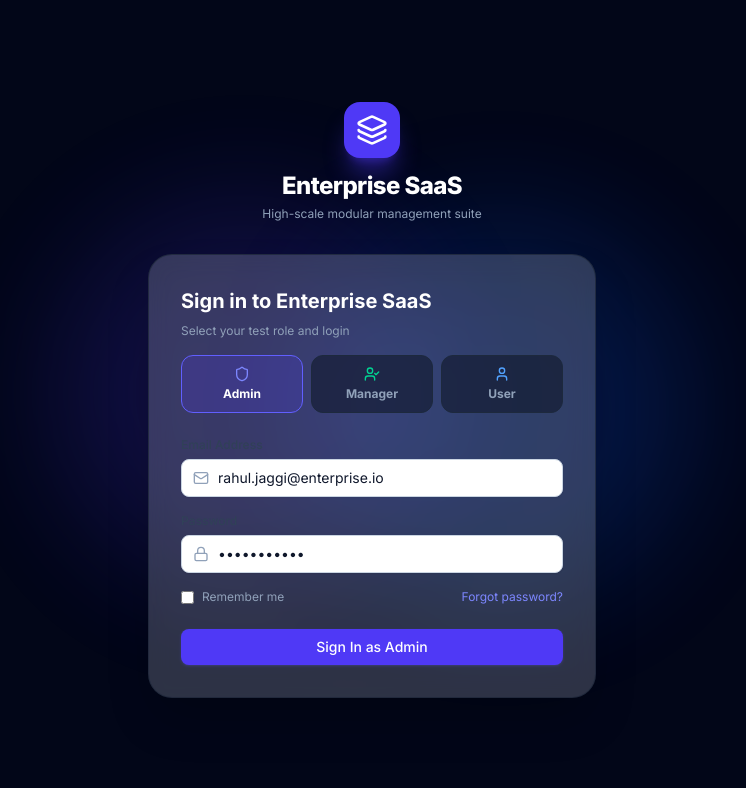
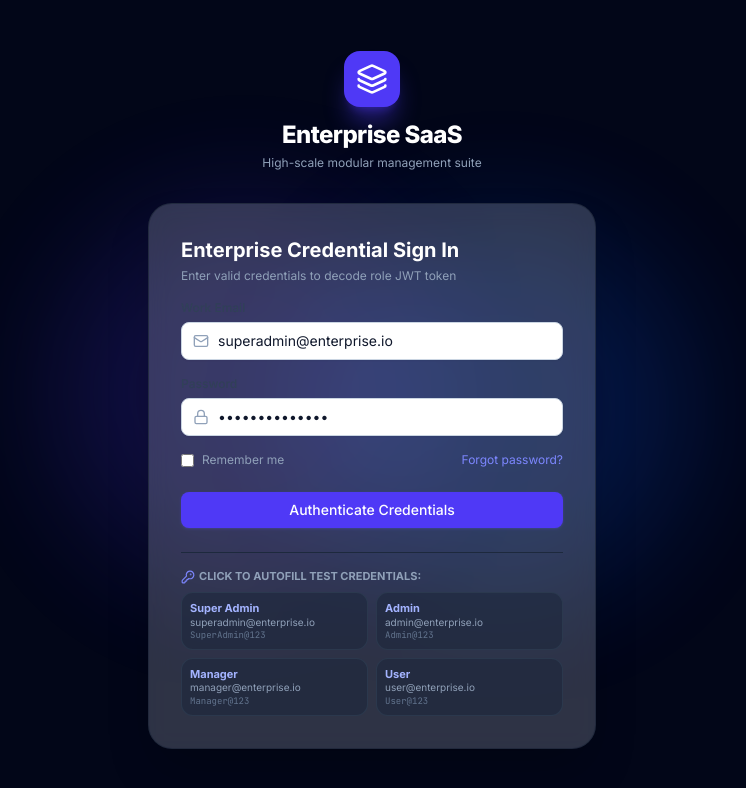
Before and after one commit to RahulJaggi/enterprise-saas-dashboard, a React (Vite) app: page /login in a window 1280 px wide. Shown: the top 788 px of the page, without its empty margins (268-1014 px from the left). Built offline with nearby package versions, Linux system fonts and the light colour scheme.

Commit message:
feat: implement credential-based auth, mock JWT tokens, and generate AUTH_RBAC_REPORT.md

```diff
--- a/src/components/common/ProtectedRoute.tsx
+++ b/src/components/common/ProtectedRoute.tsx
@@ -12,7 +12,7 @@ export const ProtectedRoute: React.FC<ProtectedRouteProps> = ({ module, action =
   const { isAuthenticated, user } = useAuth();
 
   if (!isAuthenticated) {
-    return <Navigate to="/login" replace />;
+    return <Navigate to="/unauthorized" replace />;
   }
 
   if (module && user) {
--- a/src/components/layout/Header.tsx
+++ b/src/components/layout/Header.tsx
@@ -3,7 +3,7 @@ import { Sun, Moon, Bell, Search, ShieldAlert, LogOut, CheckCheck } from 'lucide
 import { useDarkMode } from '../../hooks/useDarkMode';
 import { useAuth } from '../../hooks/useAuth';
 import { useAppDispatch, useAppSelector } from '../../hooks/useAppDispatch';
-import { logout, loginSuccess } from '../../app/authSlice';
+import { logout } from '../../app/authSlice';
 import { markAsRead, markAllAsRead } from '../../app/notificationSlice';
 
 export const Header: React.FC = () => {
@@ -117,30 +117,6 @@ export const Header: React.FC = () => {
                 <p className="text-xs font-bold text-slate-900 dark:text-slate-100">{user?.name}</p>
                 <p className="text-[11px] text-slate-400 truncate">{user?.email}</p>
               </div>
-              <div className="px-3 py-2 border-b border-slate-100 dark:border-slate-800">
-                <p className="text-[10px] uppercase font-bold text-slate-400 mb-1">Switch Role</p>
-                <div className="flex gap-1">
-                  {(['Admin', 'Manager', 'User'] as const).map((r) => (
-                    <button
-                      key={r}
-                      onClick={() => {
-                        dispatch(loginSuccess({
-                          user: { ...user!, role: r as any },
-                          token: `mock-${r.toLowerCase()}-token`
-                        }));
-                        setShowUserMenu(false);
-                      }}
-                      className={`px-2 py-1 text-[10px] font-bold rounded-md border ${
-                        user?.role === r
-                          ? 'bg-indigo-600 text-white border-indigo-600'
-                          : 'bg-slate-100 dark:bg-slate-800 text-slate-600 dark:text-slate-400 border-slate-200 dark:border-slate-700'
-                      }`}
-                    >
-                      {r}
-                    </button>
-                  ))}
-                </div>
-              </div>
               <button
                 onClick={() => dispatch(logout())}
                 className="w-full flex items-center gap-2 px-3 py-2 mt-1 text-xs font-medium text-red-600 dark:text-red-400 hover:bg-red-50 dark:hover:bg-red-950/40 rounded-lg transition-colors"
--- a/src/components/layout/Sidebar.tsx
+++ b/src/components/layout/Sidebar.tsx
@@ -50,7 +50,7 @@ export const Sidebar: React.FC = () => {
   const { role, hasPermission } = usePermission();
 
   const filteredNavItems = navItems.filter((item) => {
-    if (item.adminOnly && role !== 'Admin') return false;
+    if (item.adminOnly && role !== 'Admin' && role !== 'Super Admin') return false;
     if (item.permission && !hasPermission(item.permission)) return false;
     return true;
   });
--- a/src/config/permissions.ts
+++ b/src/config/permissions.ts
@@ -1,6 +1,7 @@
-export type UserRole = 'Admin' | 'Manager' | 'User';
+export type UserRole = 'Super Admin' | 'Admin' | 'Manager' | 'User';
 
 export type Permission =
+  | 'system:manage'
   | 'users:read'
   | 'users:create'
   | 'users:edit'
@@ -21,6 +22,27 @@ export type Permission =
   | 'reports:export';
 
 export const ROLE_PERMISSIONS_MATRIX: Record<UserRole, Permission[]> = {
+  'Super Admin': [
+    'system:manage',
+    'users:read',
+    'users:create',
+    'users:edit',
+    'users:delete',
+    'products:read',
+    'products:create',
+    'products:edit',
+    'products:delete',
+    'orders:read',
+    'orders:create',
+    'orders:edit',
+    'orders:delete',
+    'customers:read',
+    'customers:edit',
+    'settings:read',
+    'settings:edit',
+    'reports:read',
+    'reports:export',
+  ],
   Admin: [
     'users:read',
     'users:create',
--- a/src/features/auth/Login.tsx
+++ b/src/features/auth/Login.tsx
@@ -3,16 +3,17 @@ import { useForm } from 'react-hook-form';
 import { zodResolver } from '@hookform/resolvers/zod';
 import { z } from 'zod';
 import { useNavigate, Link } from 'react-router-dom';
-import { Mail, Lock, Shield, UserCheck, User as UserIcon } from 'lucide-react';
+import { Mail, Lock, AlertCircle, KeyRound } from 'lucide-react';
 import { Input } from '../../components/ui/Input';
 import { Button } from '../../components/ui/Button';
 import { useAppDispatch } from '../../hooks/useAppDispatch';
 import { loginSuccess } from '../../app/authSlice';
-import { UserRole } from '../../config/permissions';
+import { MOCK_ACCOUNTS, createMockJwtToken } from './mock/auth.mock';
+import { toast } from '../../components/ui/Toast';
 
 const loginSchema = z.object({
   email: z.string().email('Invalid email address'),
-  password: z.string().min(6, 'Password must be at least 6 characters'),
+  password: z.string().min(1, 'Password is required'),
 });
 
 type LoginFormValues = z.infer<typeof loginSchema>;
@@ -20,81 +21,103 @@ type LoginFormValues = z.infer<typeof loginSchema>;
 export const Login: React.FC = () => {
   const dispatch = useAppDispatch();
   const navigate = useNavigate();
-  const [selectedRole, setSelectedRole] = useState<UserRole>('Admin');
+  const [authError, setAuthError] = useState<string | null>(null);
 
   const {
     register,
     handleSubmit,
+    setValue,
     formState: { errors, isSubmitting },
   } = useForm<LoginFormValues>({
     resolver: zodResolver(loginSchema),
     defaultValues: {
-      email: 'rahul.jaggi@enterprise.io',
-      password: 'password123',
+      email: 'superadmin@enterprise.io',
+      password: 'SuperAdmin@123',
     },
   });
 
   const onSubmit = async (data: LoginFormValues) => {
+    setAuthError(null);
     await new Promise((res) => setTimeout(res, 400));
+
+    const account = MOCK_ACCOUNTS.find(
+      (acc) => acc.email.toLowerCase() === data.email.toLowerCase() && acc.password === data.password
+    );
+
+    if (!account) {
+      setAuthError('Invalid credentials. Please select one of the mock accounts below.');
+      toast.error('Authentication failed: Invalid credentials');
+      return;
+    }
+
+    const token = createMockJwtToken(account);
+
     dispatch(
       loginSuccess({
         user: {
-          id: 'usr-1',
-          name: 'Rahul Jaggi',
-          email: data.email,
-          role: selectedRole as any,
-          avatarUrl: 'https://images.unsplash.com/photo-1534528741775-53994a69daeb?w=150',
-          department: 'Executive Leadership',
+          id: account.id,
+          name: account.name,
+          email: account.email,
+          role: account.role as any,
+          avatarUrl: account.avatarUrl,
+          department: account.department,
           permissions: {
-            users: { view: selectedRole === 'Admin', create: selectedRole === 'Admin', edit: selectedRole === 'Admin', delete: selectedRole === 'Admin' },
-            products: { view: true, create: selectedRole !== 'User', edit: selectedRole !== 'User', delete: selectedRole === 'Admin' },
-            orders: { view: true, create: selectedRole !== 'User', edit: selectedRole !== 'User', delete: selectedRole === 'Admin' },
+            users: {
+              view: account.role === 'Super Admin' || account.role === 'Admin' || account.role === 'Manager',
+              create: account.role === 'Super Admin' || account.role === 'Admin',
+              edit: account.role === 'Super Admin' || account.role === 'Admin',
+              delete: account.role === 'Super Admin' || account.role === 'Admin',
+            },
+            products: {
+              view: true,
+              create: account.role !== 'User',
+              edit: account.role !== 'User',
+              delete: account.role === 'Super Admin' || account.role === 'Admin',
+            },
+            orders: {
+              view: true,
+              create: account.role !== 'User',
+              edit: account.role !== 'User',
+              delete: account.role === 'Super Admin' || account.role === 'Admin',
+            },
             analytics: { view: true, export: true },
-            reports: { view: true, create: true, export: selectedRole !== 'User' },
-            settings: { view: selectedRole === 'Admin', edit: selectedRole === 'Admin' },
-            auditLogs: { view: selectedRole === 'Admin' },
+            reports: { view: true, create: true, export: account.role !== 'User' },
+            settings: {
+              view: account.role === 'Super Admin' || account.role === 'Admin',
+              edit: account.role === 'Super Admin' || account.role === 'Admin',
+            },
+            auditLogs: { view: account.role === 'Super Admin' || account.role === 'Admin' },
           },
         },
-        token: `mock-jwt-${selectedRole.toLowerCase()}-token`,
+        token,
       })
     );
+
+    toast.success(`Welcome back, ${account.name} (${account.role})`);
     navigate('/dashboard');
+  };
+
+  const fillAccount = (email: string, pass: string) => {
+    setValue('email', email);
+    setValue('password', pass);
+    setAuthError(null);
   };
 
   return (
     <div>
-      <h3 className="text-xl font-bold text-white mb-2">Sign in to Enterprise SaaS</h3>
-      <p className="text-xs text-slate-400 mb-4">Select your test role and login</p>
+      <h3 className="text-xl font-bold text-white mb-1">Enterprise Credential Sign In</h3>
+      <p className="text-xs text-slate-400 mb-4">Enter valid credentials to decode role JWT token</p>
 
-      {/* Role Selection Tabs */}
-      <div className="grid grid-cols-3 gap-2 mb-6">
-        {[
-          { role: 'Admin' as UserRole, icon: Shield, color: 'text-indigo-400' },
-          { role: 'Manager' as UserRole, icon: UserCheck, color: 'text-emerald-400' },
-          { role: 'User' as UserRole, icon: UserIcon, color: 'text-blue-400' },
-        ].map(({ role, icon: Icon, color }) => {
-          const isSelected = selectedRole === role;
-          return (
-            <button
-              key={role}
-              type="button"
-              onClick={() => setSelectedRole(role)}
-              className={`p-2.5 rounded-xl border text-xs font-bold flex flex-col items-center gap-1 transition-all ${
-                isSelected
-                  ? 'border-indigo-500 bg-indigo-600/20 text-white'
-                  : 'border-slate-800 bg-slate-900/60 text-slate-400 hover:border-slate-700'
-              }`}
-            >
-              <Icon className={`w-4 h-4 ${color}`} />
-              <span>{role}</span>
-            </button>
-          );
-        })}
-      </div>
+      {authError && (
+        <div className="mb-4 p-3 rounded-xl bg-red-500/10 border border-red-500/20 text-red-400 text-xs flex items-center gap-2">
+          <AlertCircle className="w-4 h-4 shrink-0" />
+          <span>{authError}</span>
+        </div>
+      )}
 
       <form onSubmit={handleSubmit(onSubmit)} className="space-y-4">
         <Input
-          label="Email Address"
+          label="Work Email"
           type="email"
           leftIcon={<Mail className="w-4 h-4" />}
           error={errors.email?.message}
@@ -119,9 +142,30 @@ export const Login: React.FC = () => {
         </div>
 
         <Button type="submit" isLoading={isSubmitting} className="w-full mt-2">
-          Sign In as {selectedRole}
+          Authenticate Credentials
         </Button>
       </form>
+
+      {/* Mock Accounts Helper Table */}
+      <div className="mt-6 pt-4 border-t border-slate-800 text-xs">
+        <p className="text-[11px] font-bold text-slate-400 uppercase flex items-center gap-1 mb-2">
+          <KeyRound className="w-3.5 h-3.5 text-indigo-400" /> Click to autofill test credentials:
+        </p>
+        <div className="grid grid-cols-2 gap-2">
+          {MOCK_ACCOUNTS.map((acc) => (
+            <button
+              key={acc.id}
+              type="button"
+              onClick={() => fillAccount(acc.email, acc.password)}
+              className="p-2 rounded-xl bg-slate-800/60 border border-slate-700/60 text-left hover:border-indigo-500 transition-colors"
+            >
+              <p className="font-bold text-indigo-300 text-[11px]">{acc.role}</p>
+              <p className="text-[10px] text-slate-400 truncate">{acc.email}</p>
+              <p className="text-[9px] text-slate-500 font-mono">{acc.password}</p>
+            </button>
+          ))}
+        </div>
+      </div>
     </div>
   );
 };
--- /dev/null
+++ b/src/features/auth/mock/auth.mock.ts
@@ -0,0 +1,77 @@
+import { UserRole } from '../../../config/permissions';
+
+export interface MockUserAccount {
+  id: string;
+  name: string;
+  email: string;
+  password: string;
+  role: UserRole;
+  avatarUrl: string;
+  department: string;
+}
+
+export const MOCK_ACCOUNTS: MockUserAccount[] = [
+  {
+    id: 'usr-super-1',
+    name: 'Rahul Jaggi (Super Admin)',
+    email: 'superadmin@enterprise.io',
+    password: 'SuperAdmin@123',
+    role: 'Super Admin',
+    avatarUrl: 'https://images.unsplash.com/photo-1534528741775-53994a69daeb?w=150',
+    department: 'Executive Leadership',
+  },
+  {
+    id: 'usr-admin-2',
+    name: 'Sarah Connor (Admin)',
+    email: 'admin@enterprise.io',
+    password: 'Admin@123',
+    role: 'Admin',
+    avatarUrl: 'https://images.unsplash.com/photo-1494790108377-be9c29b29330?w=150',
+    department: 'Engineering',
+  },
+  {
+    id: 'usr-mgr-3',
+    name: 'Marcus Vance (Manager)',
+    email: 'manager@enterprise.io',
+    password: 'Manager@123',
+    role: 'Manager',
+    avatarUrl: 'https://images.unsplash.com/photo-1507003211169-0a1dd7228f2d?w=150',
+    department: 'Product Strategy',
+  },
+  {
+    id: 'usr-user-4',
+    name: 'David Kim (User)',
+    email: 'user@enterprise.io',
+    password: 'User@123',
+    role: 'User',
+    avatarUrl: 'https://images.unsplash.com/photo-1500648767791-00dcc994a43e?w=150',
+    department: 'Data Analytics',
+  },
+];
+
+export function createMockJwtToken(account: MockUserAccount): string {
+  const header = btoa(JSON.stringify({ alg: 'HS256', typ: 'JWT' }));
+  const payload = btoa(
+    JSON.stringify({
+      sub: account.id,
+      name: account.name,
+      email: account.email,
+      role: account.role,
+      iat: Math.floor(Date.now() / 1000),
+      exp: Math.floor(Date.now() / 1000) + 86400,
+    })
+  );
+  const signature = 'mock-hmac-sha256-signature';
+  return `${header}.${payload}.${signature}`;
+}
+
+export function decodeMockJwtToken(token: string): { role?: UserRole; email?: string } | null {
+  try {
+    const parts = token.split('.');
+    if (parts.length < 2) return null;
+    const payload = JSON.parse(atob(parts[1]));
+    return payload;
+  } catch {
+    return null;
+  }
+}
```
Also changed, not shown: src/features/auth/Unauthorized.tsx (added, +36 -0 lines), src/router/index.tsx (+9 -4 lines), 1 other file (tests, documents, lock files or other folders).
